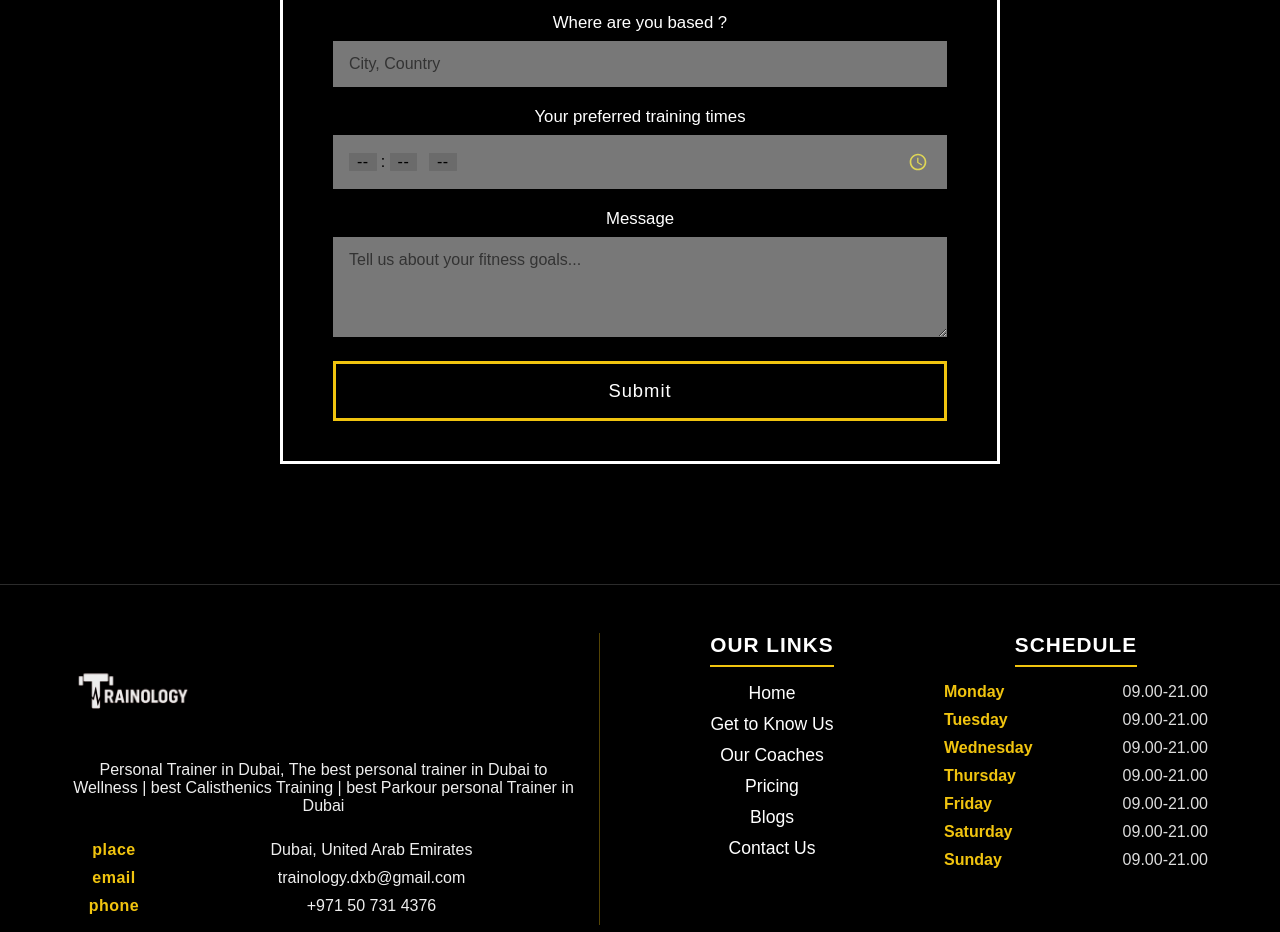
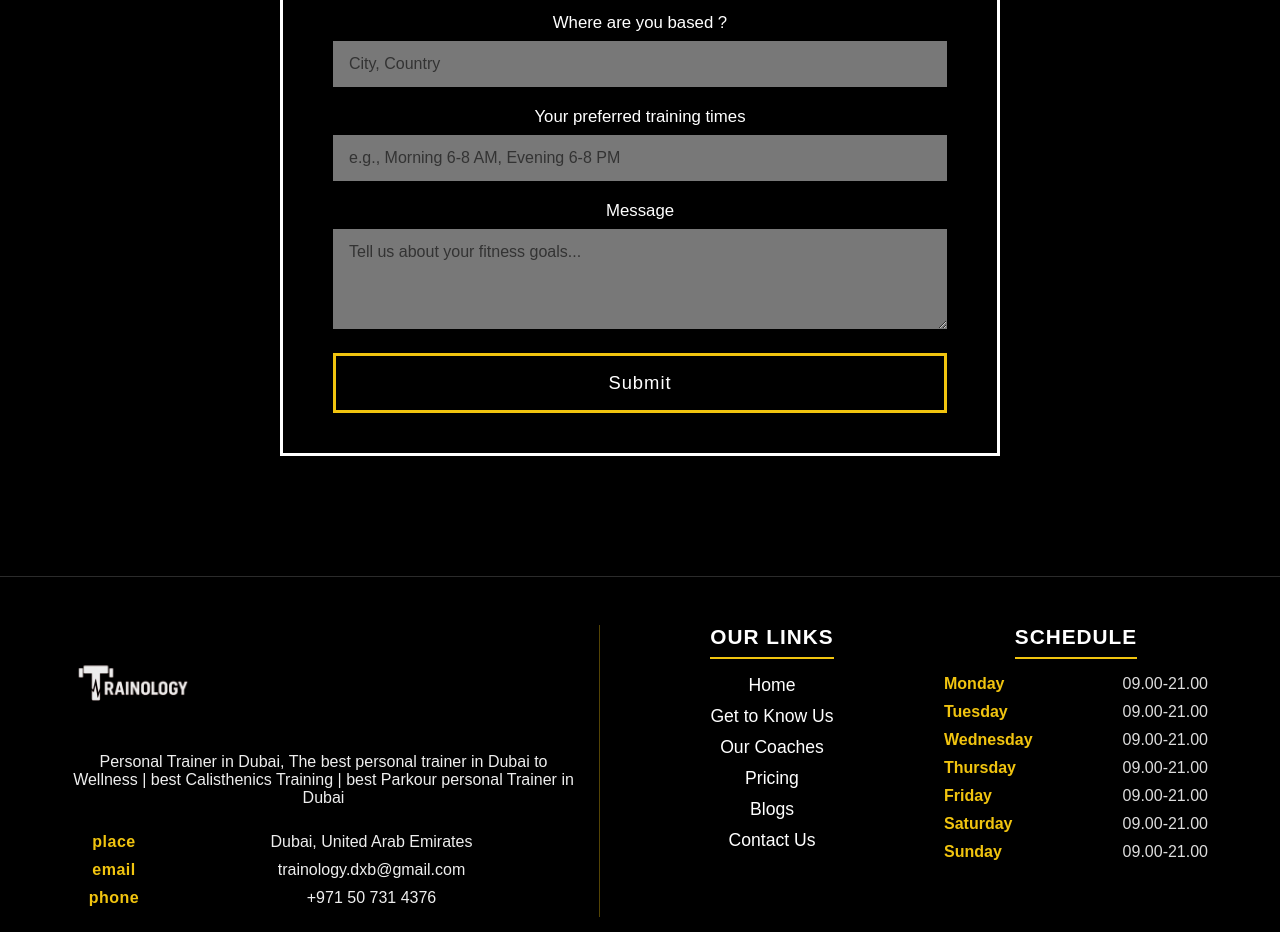
Before and after one commit to shubmohan11/trainalogy, a React (Create React App) app: page / in a window 1280 px wide. Shown: the part 9440-10372 px from the top of the page. Built offline with nearby package versions, Linux system fonts and the light colour scheme.

Commit message:
Change time input to text with placeholder for better UX

```diff
--- a/src/components/ContactForm.css
+++ b/src/components/ContactForm.css
@@ -56,49 +56,6 @@
   width: 100%;
   font-family: inherit;
   outline: none;
-}
-
-.contact-form input[type="time"] {
-  cursor: pointer;
-  background: #787878;
-  color: #000;
-  border: none;
-  border-radius: 0;
-  padding: 14px 16px;
-  font-size: 1em;
-  font-weight: 500;
-  letter-spacing: 0.5px;
-}
-
-.contact-form input[type="time"]::-webkit-calendar-picker-indicator {
-  cursor: pointer;
-  filter: brightness(0) saturate(100%) invert(81%) sepia(58%) saturate(434%) hue-rotate(6deg) brightness(96%) contrast(92%);
-  width: 20px;
-  height: 20px;
-  transition: transform 0.2s ease;
-}
-
-.contact-form input[type="time"]::-webkit-calendar-picker-indicator:hover {
-  transform: scale(1.15);
-}
-
-.contact-form input[type="time"]::-webkit-datetime-edit-fields-wrapper {
-  padding: 0;
-}
-
-.contact-form input[type="time"]::-webkit-datetime-edit-text {
-  padding: 0 4px;
-  color: #000;
-}
-
-.contact-form input[type="time"]::-webkit-datetime-edit-hour-field,
-.contact-form input[type="time"]::-webkit-datetime-edit-minute-field,
-.contact-form input[type="time"]::-webkit-datetime-edit-ampm-field {
-  background: rgba(0, 0, 0, 0.1);
-  border-radius: 4px;
-  padding: 4px 8px;
-  color: #000;
-  font-weight: 600;
 }
 
 .phone-input-group {
@@ -242,11 +199,6 @@
     font-size: 2.2em;
     margin-bottom: 30px;
   }
-
-  .contact-form input[type="time"] {
-    padding: 10px 8px;
-    font-size: 0.88em;
-  }
 }
 
 @media (max-width: 600px) {
@@ -274,44 +226,6 @@
   .contact-form textarea {
     padding: 12px 14px;
     font-size: 0.95em;
-  }
-
-  .contact-form input[type="time"] {
-    padding: 12px 10px;
-    font-size: 16px;
-    width: 100%;
-    max-width: 100%;
-    box-sizing: border-box;
-    -webkit-appearance: none;
-    -moz-appearance: none;
-    appearance: none;
-    min-height: 44px;
-  }
-
-  .contact-form input[type="time"]::-webkit-calendar-picker-indicator {
-    width: 18px;
-    height: 18px;
-    margin-left: 4px;
-    padding: 0;
-    flex-shrink: 0;
-  }
-
-  .contact-form input[type="time"]::-webkit-datetime-edit-fields-wrapper {
-    padding: 0;
-    margin: 0;
-  }
-
-  .contact-form input[type="time"]::-webkit-datetime-edit-text {
-    padding: 0 2px;
-  }
-
-  .contact-form input[type="time"]::-webkit-datetime-edit-hour-field,
-  .contact-form input[type="time"]::-webkit-datetime-edit-minute-field,
-  .contact-form input[type="time"]::-webkit-datetime-edit-ampm-field {
-    padding: 2px 4px;
-    font-size: 16px;
-    background: rgba(0, 0, 0, 0.1);
-    border-radius: 2px;
   }
 
   .country-code {
--- a/src/components/ContactForm.js
+++ b/src/components/ContactForm.js
@@ -111,7 +111,7 @@ export default function ContactForm() {
           <input type="text" id="location" name="location" placeholder="City, Country" />
 
           <label htmlFor="trainingTimes">Your preferred training times</label>
-          <input type="time" id="trainingTimes" name="trainingTimes" />
+          <input type="text" id="trainingTimes" name="trainingTimes" placeholder="e.g., Morning 6-8 AM, Evening 6-8 PM" />
 
           <label htmlFor="message">Message</label>
           <textarea id="message" name="message" rows="4" placeholder="Tell us about your fitness goals..."></textarea>
```
